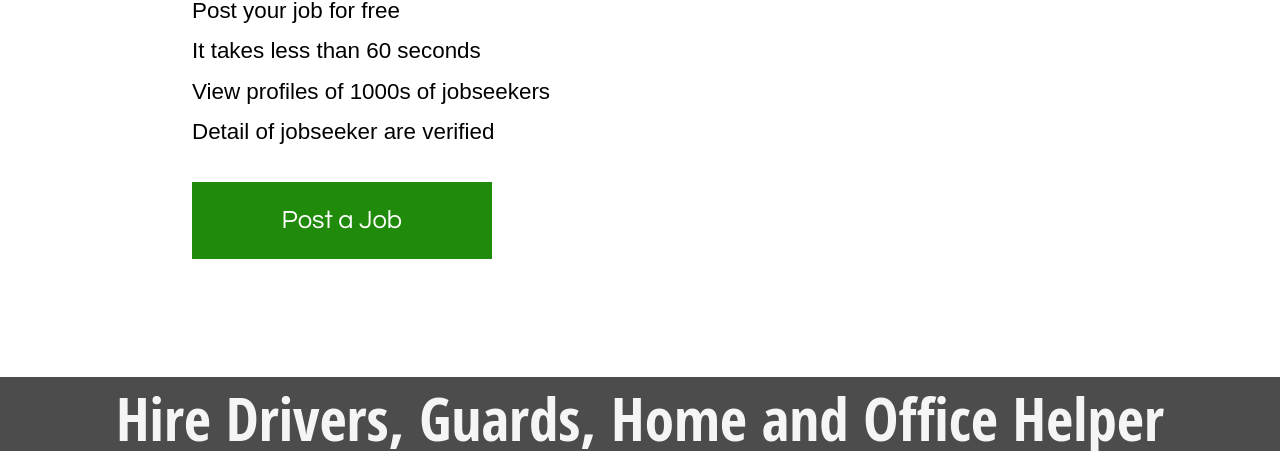
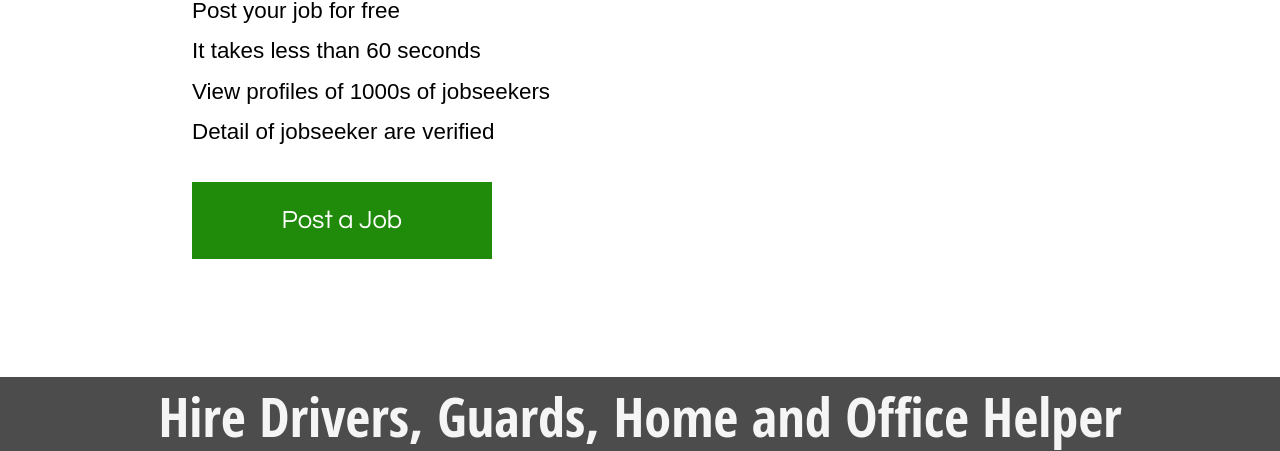
Before and after one commit to jihdeh/jobseeker, a plain HTML site: page index.html in a window 1280 px wide. Shown: the part 323-774 px from the top of the page. Drawn offline with Linux system fonts and the light colour scheme.

Commit message:
Update main.css

```diff
--- a/css/main.css
+++ b/css/main.css
@@ -95,7 +95,7 @@ nav a:hover{
 #about h3{
 
 	color: #f5f5f5;
-	font-size: 3.7em;
+	font-size: 3.4em;
 	font-family: 'Open Sans Condensed', 'Century Gothic', sans-serif;
 	padding: 0 0 10px;
 
```
